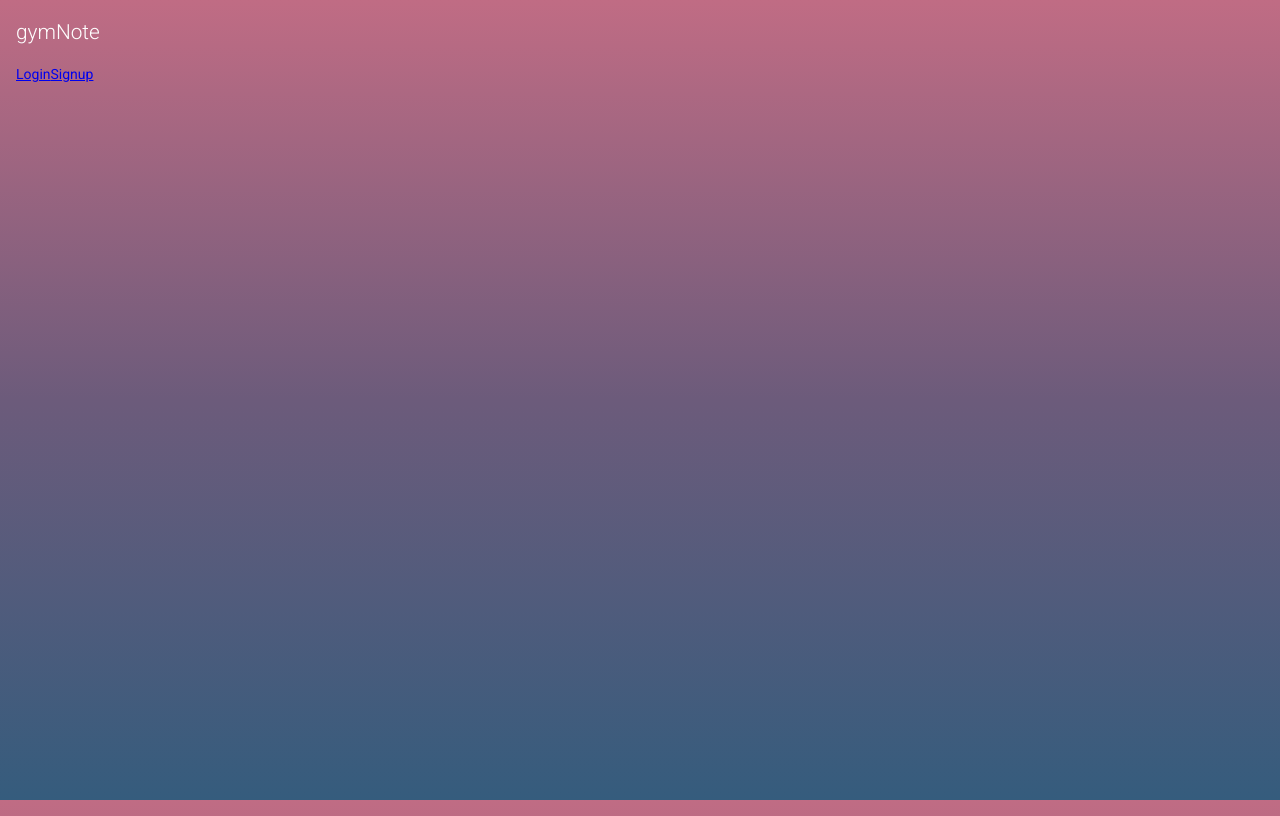
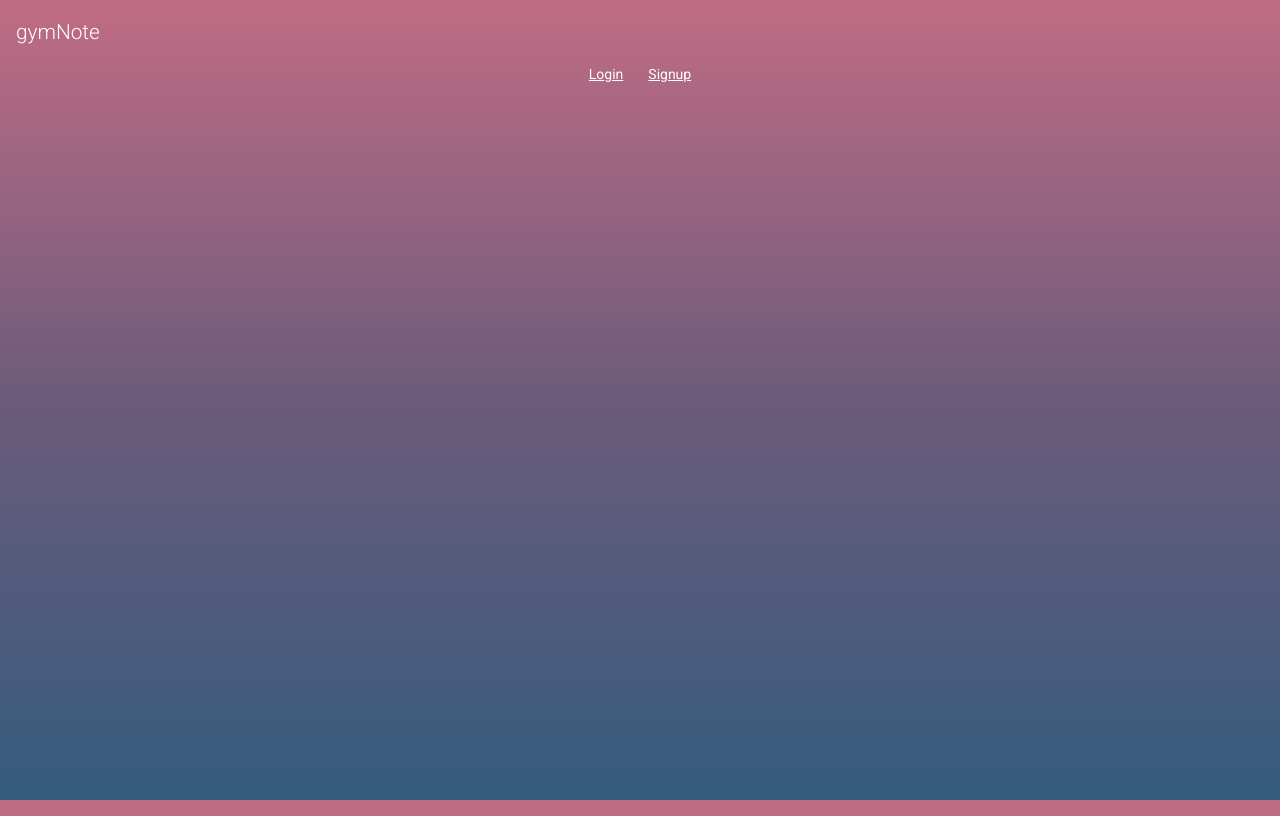
Before and after one commit to LeoAvramVie/gymNote, an Angular app: page / in a window 1280 px wide. Built offline with nearby package versions, Linux system fonts and the light colour scheme.

Commit message:
deployment und bisi styling

```diff
--- a/src/app/app.component.css
+++ b/src/app/app.component.css
@@ -3,5 +3,21 @@ h1{
   font-weight: 300;
 }
 .navi{
+  display: flex;
+  flex-direction: row;
+  flex-wrap: wrap;
+  align-items: center;
+  align-content: stretch;
+  color: white;
 
 }
+.container{
+  display: grid;
+  justify-content: center;
+}
+.signupLink{
+  margin-left: 25px;
+}
+a{
+  color: white;
+}
--- a/src/app/app.component.html
+++ b/src/app/app.component.html
@@ -1,3 +1,4 @@
+
   <div>
     <header>
       <div class="logo">
@@ -5,11 +6,12 @@
       </div>
     </header>
   </div>
-
+  <div class="container">
   <div>
     <div class="navi">
       <a routerLink="/login" routerLinkActive="active">Login</a>
-      <a routerLink="/signup" routerLinkActive="active">Signup</a>
+      <a routerLink="/signup" routerLinkActive="active" class="signupLink">Signup</a>
     </div>
   </div>
   <router-outlet></router-outlet>
+</div>
--- a/src/app/app.module.ts
+++ b/src/app/app.module.ts
@@ -8,6 +8,7 @@ import { SignupComponent } from './authentication/signup/signup.component';
 import { BrowserAnimationsModule } from '@angular/platform-browser/animations';
 import {MatFormFieldModule} from "@angular/material/form-field";
 import {MatIconModule} from "@angular/material/icon";
+import {MatInputModule} from "@angular/material/input";
 
 
 @NgModule({
@@ -23,6 +24,7 @@ import {MatIconModule} from "@angular/material/icon";
         BrowserAnimationsModule,
         MatFormFieldModule,
         MatIconModule,
+        MatInputModule,
 
     ],
   providers: [],
--- a/src/app/authentication/login/login.component.html
+++ b/src/app/authentication/login/login.component.html
@@ -1,14 +1,14 @@
 <form class="example-form">
 
   <div class="login-input-group">
-    <mat-form-field class="example-full-width" appearance="fill">
+    <mat-form-field  appearance="outline">
       <mat-label>Favorite food</mat-label>
-      <input matInput placeholder="Ex. Pizza" value="Sushi">
+      <input matInput placeholder="name" value="name">
     </mat-form-field>
 
-    <mat-form-field class="example-full-width" appearance="fill">
+    <mat-form-field  appearance="outline">
       <mat-label>Favorite food</mat-label>
-      <input matInput placeholder="Ex. Pizza" value="Sushi">
+      <input matInput placeholder="email" value="email">
     </mat-form-field>
   </div>
 
```
Lines whose indentation alone changed are shown as unchanged.
